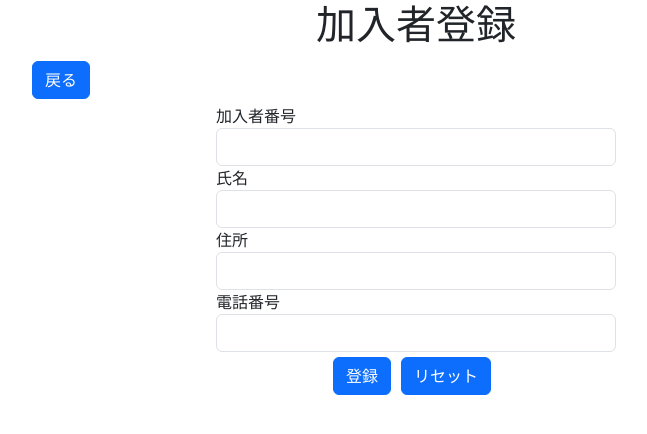
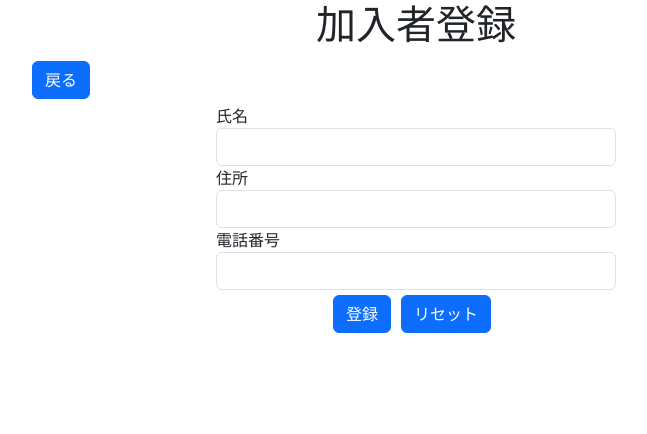
Before and after one commit to KNakano53/search_member, a React (Create React App) app in the folder frontend/: page /insertUser in a window 1280 px wide. Shown: the top 434 px of the page, without its empty margins (224-871 px from the left). Built offline with nearby package versions, Linux system fonts and the light colour scheme.

Commit message:
入力項目修正

```diff
--- a/frontend/src/Router.tsx
+++ b/frontend/src/Router.tsx
@@ -1,13 +1,15 @@
-import { Route, Routes } from "react-router-dom";
+import { Route, Routes, BrowserRouter } from "react-router-dom";
 import React from "react";
 import SearchBox from "./searchUser/SearchBox";
 import { InsertUser } from "./insertUser/InsertUser";
 
 export function Router() {
   return (
-    <Routes>
-      <Route path="/" element={<SearchBox />} />
-      <Route path="/insertUser" element={<InsertUser />} />
-    </Routes>
+    <BrowserRouter>
+      <Routes>
+        <Route path="/" element={<SearchBox />} />
+        <Route path="/insertUser" element={<InsertUser />} />
+      </Routes>
+    </BrowserRouter>
   );
 }
--- a/frontend/src/css/SearchPage.css
+++ b/frontend/src/css/SearchPage.css
@@ -23,5 +23,5 @@ input::-webkit-inner-spin-button {
 
 .position-right {
   float: right;
-  margin-right: 3em;
+  margin-right: 10%;
 }
--- a/frontend/src/index.tsx
+++ b/frontend/src/index.tsx
@@ -3,14 +3,14 @@ import ReactDOM from "react-dom/client";
 import reportWebVitals from "./reportWebVitals";
 import "./css/index.css";
 import "bootstrap/dist/css/bootstrap.min.css";
-import { App } from "./app";
+import { Router } from "./Router";
 
 const root = ReactDOM.createRoot(
   document.getElementById("root") as HTMLElement
 );
 root.render(
   <React.StrictMode>
-    <App />
+    <Router />
   </React.StrictMode>
 );
 
--- a/frontend/src/insertUser/InsertUser.tsx
+++ b/frontend/src/insertUser/InsertUser.tsx
@@ -1,15 +1,16 @@
 import React, { useState } from "react";
 import { Link } from "react-router-dom";
 import "../css/InsertPage.css";
+import { ShowMessage } from "../ShowMessage";
 
 export function InsertUser(): JSX.Element {
-  const [idInput, setIdInput] = useState("");
   const [nameInput, setNameInput] = useState("");
   const [addressInput, setAddressInput] = useState("");
   const [telInput, setTelInput] = useState("");
 
+  const [message, setMesssage] = useState("");
+
   async function callApi(
-    id: string | undefined,
     name: string | undefined,
     address: string | undefined,
     tel: string | undefined
@@ -21,7 +22,6 @@ export function InsertUser(): JSX.Element {
         "Access-Control-Allow-Origin": "*",
       },
       body: JSON.stringify({
-        id,
         name,
         address,
         tel,
@@ -34,22 +34,19 @@ export function InsertUser(): JSX.Element {
     if (!response.ok) {
       //   setMesssage("通信に失敗しました");
     }
-    // eslint-disable-next-line @typescript-eslint/no-unused-vars
     const json = await response.json();
-    // setMesssage(json.message);
+    setMesssage(json.message);
     // setData(json.data);
   }
 
   const submitHandler = () => {
-    const id = idInput;
     const name = nameInput;
     const address = addressInput;
     const tel = telInput;
-    callApi(id, name, address, tel);
+    callApi(name, address, tel);
   };
 
   const resetData = () => {
-    setIdInput("");
     setNameInput("");
     setAddressInput("");
     setTelInput("");
@@ -62,20 +59,6 @@ export function InsertUser(): JSX.Element {
         <button className="btn btn-primary position-left">戻る</button>
       </Link>
       <div className="insertForm mx-auto">
-        <div>
-          <label htmlFor="inputUserID">加入者番号</label>
-          <br />
-          <input
-            name="inputUserId"
-            id="inputUserID"
-            type="text"
-            className="searchInput form-control"
-            value={idInput}
-            onChange={(e) => {
-              setIdInput(e.target.value);
-            }}
-          />
-        </div>
         <div>
           <label htmlFor="inputUserName">氏名</label>
           <br />
@@ -137,6 +120,7 @@ export function InsertUser(): JSX.Element {
           </button>
         </div>
       </div>
+      <ShowMessage message={message} />
     </div>
   );
 }
--- a/frontend/src/searchUser/SearchBox.tsx
+++ b/frontend/src/searchUser/SearchBox.tsx
@@ -50,8 +50,12 @@ function SearchBox(): JSX.Element {
     const name = nameInput;
     const address = addressInput;
     const tel = telInput;
-    setPageIndex(0);
-    callApi(id, name, address, tel);
+    try {
+      setPageIndex(0);
+      callApi(id, name, address, tel);
+    } catch (e) {
+      setMesssage("通信処理に失敗しました");
+    }
   };
 
   const resetData = () => {
```
Also changed, not shown: frontend/src/app.tsx (deleted, +0 -11 lines).
